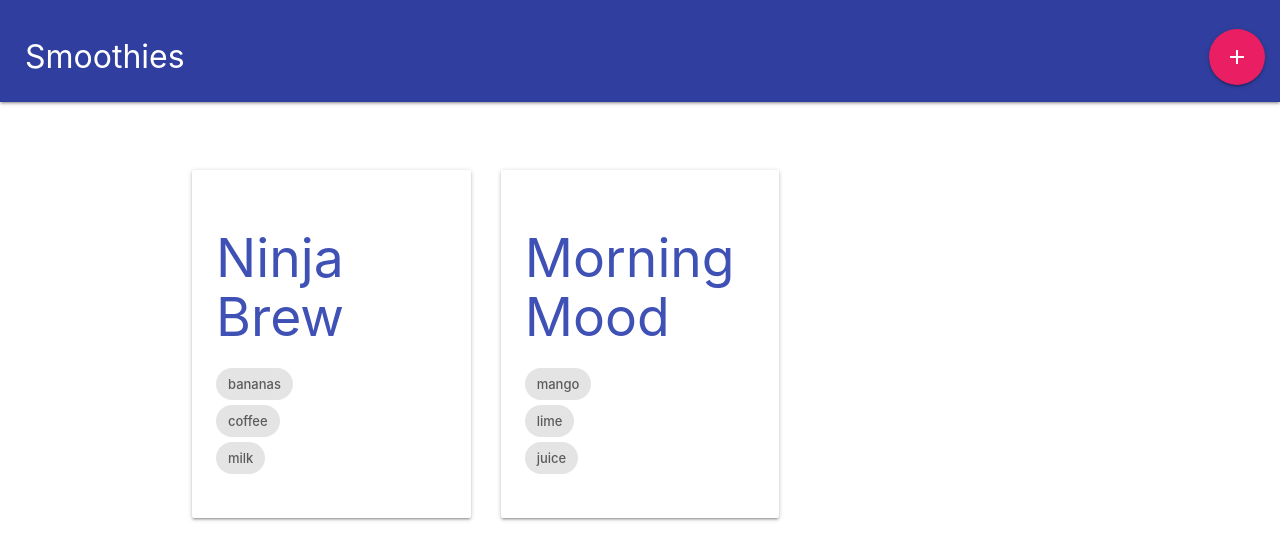
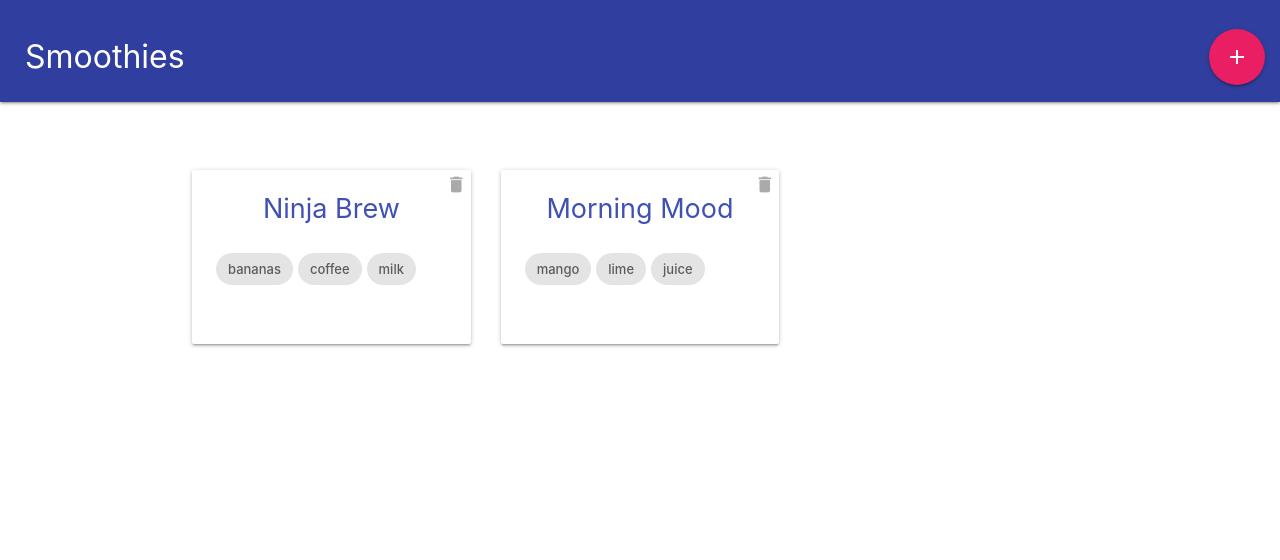
Before and after one commit to chrisgiann44/Smoothies-Page-Vue-Firebase-, a Vue app: page / in a window 1280 px wide. Shown: the top 560 px of the page. Built offline with nearby package versions, Linux system fonts and the light colour scheme.

Commit message:
delete button

```diff
--- a/src/components/Index.vue
+++ b/src/components/Index.vue
@@ -2,6 +2,7 @@
     <div class="index container">
         <div class="card" v-for="smoothie in smoothies" :key="smoothie.id">
             <div class="card-content">
+                <i class="material-icons delete">delete</i>
                 <h2 class="indigo-text">{{smoothie.title}}</h2>
                 <ul class="ingredients">
                     <li v-for="(ing, index) in smoothie.ingredients" :key="index">
@@ -44,4 +45,27 @@
     grid-gap: 30px;
     margin-top: 60px;
 }
+
+.index h2 {
+    font-size: 1.8em;
+    text-align: center;
+    margin-top: 0;
+}
+
+.index .ingredients {
+    margin: 30px auto;
+}
+
+.index .ingredients li {
+    display: inline-block;
+}
+
+.index .delete {
+    position: absolute;
+    top: 4px;
+    right: 4px;
+    cursor: pointer;
+    font-size: 1.4em;
+    color: #aaa;
+}
 </style>
```
